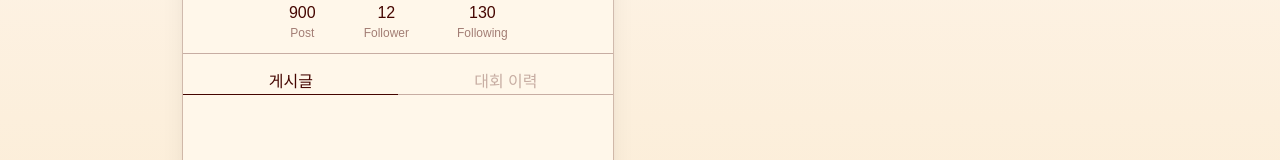
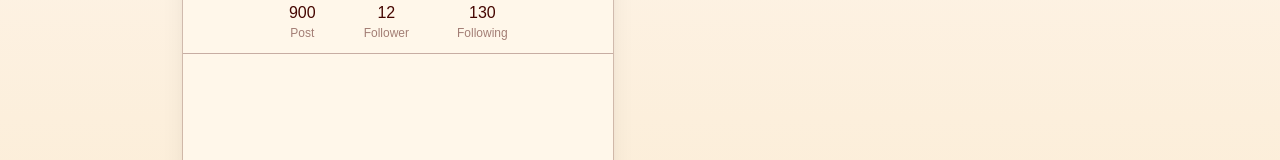
Before and after one commit to 100-hours-a-week/9_meow_fe, a React (Vite) app: page /member/1 in a window 1280 px wide. Shown: the part 282-442 px from the top of the page. Built offline with nearby package versions, Linux system fonts and the light colour scheme; no server answers; a web font is replaced by a local one.

Commit message:
docs: ProfileTab 컴포넌트 주석 처리
- 이벤트 기능 추가되기 전에는 ProfileTab이 불필요해서
  주석처리해둠

```diff
--- a/src/components/pages/MemberPage/ProfileSummary.tsx
+++ b/src/components/pages/MemberPage/ProfileSummary.tsx
@@ -2,7 +2,6 @@ import { Button } from "@/components/ui/button";
 import MemberInfoSummary from "./ProfileSummary/MemberInfoSummary";
 import { ApiAnimalType } from "@/types/animal";
 import ProfileInfo from "./ProfileSummary/ProfileInfo";
-import ProfileTab from "./ProfileSummary/ProfileTab";
 
 interface IProfileSummary {
   memberId: number;
@@ -28,7 +27,8 @@ export default function ProfileSummary({ memberId }: IProfileSummary) {
         </Button>
       </div>
       <ProfileInfo postCount={900} followerCount={12} followingCount={130} />
-      <ProfileTab />
+      {/* TODO: 이벤트 추가되면 주석 풀기 */}
+      {/* <ProfileTab /> */}
     </div>
   );
 }
```
